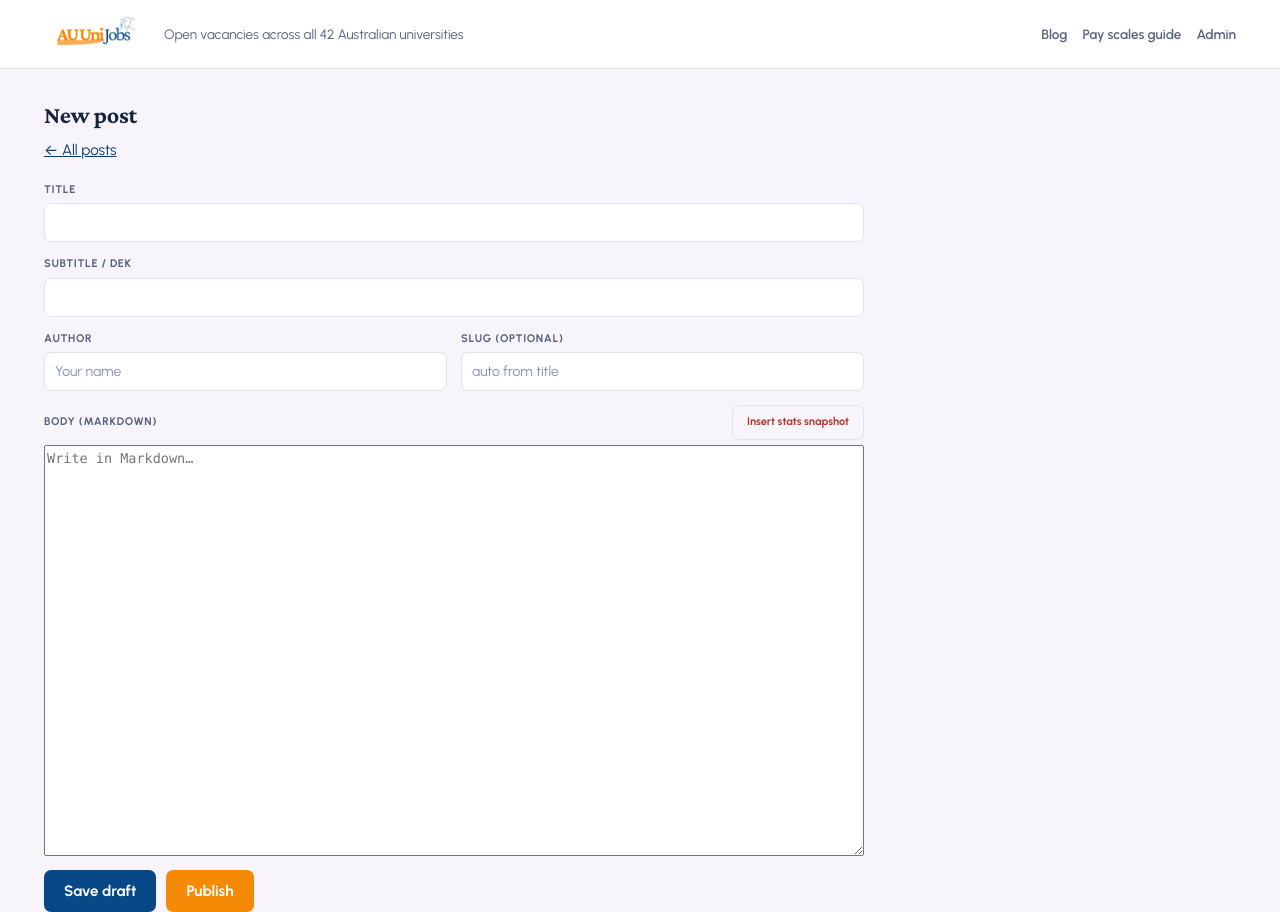
After one commit to barnandbee/c-test4, a FastAPI app: template app/web/templates/blog_edit.html in a window 1280 px wide. The commit adds this page. Run offline with FastAPI, Linux system fonts and the light colour scheme; the template is opened without the code that fills it, so the values that code supplies are empty.

Commit message:
Blog / newsletter with live-stats snapshot (#14)
- BlogPost model (Markdown source + rendered HTML, draft/published)
- Public /blog and /blog/{slug}; drafts hidden from public, previewable by admin
- Admin editor behind login: create/edit/publish/unpublish/delete, slug auto-gen
- 'Insert stats snapshot' button drops a Markdown summary of the current live board
  (totals, states, disciplines, role mix, trending title words) into a post — the
  weekly-newsletter angle
- markdown dependency; readable Crimson Pro article typography
- Nav: public 'Blog' link + admin 'Posts'; tidied header nav wrapping

63 tests pass; verified create/publish/view/stats end to end.


Claude-Session: https://claude.ai/code/session_01Q5dfwuDgTweBTADrYHTwf9

Co-authored-by: Claude <noreply@anthropic.com>

```diff
--- a/app/web/routes.py
+++ b/app/web/routes.py
@@ -439,5 +439,98 @@ def admin_featured_remove(fid: int = Form(...), session: Session = Depends(get_s
     return RedirectResponse("/admin/featured?flash=removed", status_code=303)
 
 
+# --- blog (public) -----------------------------------------------------------
+@router.get("/blog", response_class=HTMLResponse)
+def blog_index(request: Request, session: Session = Depends(get_session)):
+    from app.models import BlogPost
+    posts = list(session.scalars(
+        select(BlogPost).where(BlogPost.status == "published")
+        .order_by(desc(BlogPost.published_at))
+    ))
+    return _TEMPLATES.TemplateResponse(request, "blog_list.html", {
+        "request": request, "is_admin": is_admin(request), "posts": posts})
+
+
+@router.get("/blog/{slug}", response_class=HTMLResponse)
+def blog_post(slug: str, request: Request, session: Session = Depends(get_session)):
+    from app.models import BlogPost
+    post = session.scalar(select(BlogPost).where(BlogPost.slug == slug))
+    admin = is_admin(request)
+    if not post or (post.status != "published" and not admin):
+        return _TEMPLATES.TemplateResponse(request, "blog_missing.html",
+                                           {"request": request, "is_admin": admin}, status_code=404)
+    return _TEMPLATES.TemplateResponse(request, "blog_post.html",
+                                       {"request": request, "is_admin": admin, "post": post})
+
+
+# --- blog (admin) ------------------------------------------------------------
+@router.get("/admin/blog", response_class=HTMLResponse, dependencies=[Depends(require_admin)])
+def admin_blog(request: Request, session: Session = Depends(get_session)):
+    from app.models import BlogPost
+    posts = list(session.scalars(select(BlogPost).order_by(desc(BlogPost.updated_at))))
+    return _TEMPLATES.TemplateResponse(request, "blog_admin.html", {
+        "request": request, "is_admin": True, "posts": posts,
+        "flash": request.query_params.get("flash")})
+
+
+@router.get("/admin/blog/new", response_class=HTMLResponse, dependencies=[Depends(require_admin)])
+def admin_blog_new(request: Request):
+    return _TEMPLATES.TemplateResponse(request, "blog_edit.html",
+                                       {"request": request, "is_admin": True, "post": None})
+
+
+@router.get("/admin/blog/{pid}/edit", response_class=HTMLResponse, dependencies=[Depends(require_admin)])
+def admin_blog_edit(pid: int, request: Request, session: Session = Depends(get_session)):
+    from app.models import BlogPost
+    post = session.get(BlogPost, pid)
+    if not post:
+        return RedirectResponse("/admin/blog", status_code=303)
+    return _TEMPLATES.TemplateResponse(request, "blog_edit.html", {
+        "request": request, "is_admin": True, "post": post,
+        "flash": request.query_params.get("flash")})
+
+
+@router.post("/admin/blog/save", dependencies=[Depends(require_admin)])
+def admin_blog_save(pid: str = Form(""), title: str = Form(...), subtitle: str = Form(""),
+                    slug: str = Form(""), body_md: str = Form(""), author: str = Form(""),
+                    action: str = Form("save"), session: Session = Depends(get_session)):
+    from app.blog import render_markdown, unique_slug
+    from app.models import BlogPost
+    post = session.get(BlogPost, int(pid)) if pid else None
+    if post is None:
+        post = BlogPost()
+        session.add(post)
+    post.title = title.strip()
+    post.subtitle = subtitle.strip() or None
+    post.author = author.strip() or None
+    post.body_md = body_md
+    post.body_html = render_markdown(body_md)
+    post.slug = unique_slug(session, slug or title, exclude_id=post.id)
+    if action == "publish":
+        post.status = "published"
+        if not post.published_at:
+            post.published_at = utcnow()
+    elif action == "unpublish":
+        post.status = "draft"
+    session.commit()
+    return RedirectResponse(f"/admin/blog/{post.id}/edit?flash={action}", status_code=303)
+
+
+@router.post("/admin/blog/delete", dependencies=[Depends(require_admin)])
+def admin_blog_delete(pid: int = Form(...), session: Session = Depends(get_session)):
+    from app.models import BlogPost
+    post = session.get(BlogPost, pid)
+    if post:
+        session.delete(post)
+        session.commit()
+    return RedirectResponse("/admin/blog?flash=deleted", status_code=303)
+
+
+@router.get("/admin/blog/stats-snippet", response_class=Response, dependencies=[Depends(require_admin)])
+def admin_blog_stats(session: Session = Depends(get_session)):
+    from app.blog import build_stats_markdown
+    return Response(build_stats_markdown(session), media_type="text/plain")
+
+
 def _iso(value: dt.datetime | None) -> str | None:
     return value.isoformat() if value else None
--- a/app/web/static/style.css
+++ b/app/web/static/style.css
@@ -88,8 +88,8 @@ code { font-family: var(--mono); font-size: .88em; background: var(--surface-2);
 .brand-name { font-weight: 800; letter-spacing: .14em; font-size: 15px; }
 .brand-sep { color: var(--amber-bright); }
 .brand-tag { color: var(--ink-2); font-size: 13.5px; margin: 0; }
-.site-nav { margin-left: auto; display: flex; gap: 20px; }
-.site-nav a { text-decoration: none; color: var(--ink-2); font-size: 13.5px; font-weight: 600; }
+.site-nav { margin-left: auto; display: flex; flex-wrap: wrap; gap: 6px 15px; justify-content: flex-end; }
+.site-nav a { text-decoration: none; color: var(--ink-2); font-size: 13.5px; font-weight: 600; white-space: nowrap; }
 .site-nav a:hover { color: var(--accent-ink); }
 
 /* featured ---------------------------------------------------------------- */
@@ -311,9 +311,55 @@ table.health .num { text-align: right; }
 .tb-label { font-size: 12px; font-weight: 700; text-transform: uppercase; letter-spacing: .08em;
   color: var(--ink-2); align-self: center; }
 
+/* blog -------------------------------------------------------------------- */
+.blog-wrap { max-width: 760px; margin: 0 auto; padding: 32px 0 48px; }
+.blog-head h1 { font-size: 32px; margin: 0 0 8px; }
+.blog-head p { color: var(--ink-2); font-size: 15px; max-width: 60ch; }
+.blog-list { list-style: none; margin: 28px 0 0; padding: 0; }
+.blog-item { padding: 20px 0; border-bottom: 1px solid var(--hair); }
+.blog-item-date { font-size: 12px; text-transform: uppercase; letter-spacing: .06em; color: var(--amber); font-weight: 700; }
+.blog-item h2 { font-size: 24px; margin: 4px 0 6px; }
+.blog-item h2 a { color: var(--ink); text-decoration: none; }
+.blog-item h2 a:hover { color: var(--accent-ink); }
+.blog-dek { color: var(--ink-2); font-size: 15px; margin: 0; font-family: var(--serif); }
+.blog-by { color: var(--ink-3); font-size: 12.5px; margin: 6px 0 0; }
+
+.post-wrap { max-width: 720px; margin: 0 auto; padding: 28px 0 56px; }
+.post-back { font-size: 13px; margin: 0 0 18px; }
+.post-back a { text-decoration: none; }
+.post-title { font-size: 38px; line-height: 1.12; margin: 0 0 8px; letter-spacing: -.015em; }
+.post-dek { font-family: var(--serif); font-size: 19px; color: var(--ink-2); line-height: 1.4; margin: 0 0 12px; }
+.post-meta { font-size: 13px; color: var(--ink-3); margin: 0 0 26px; padding-bottom: 18px; border-bottom: 2px solid var(--ink); }
+.post-body { font-family: var(--serif); font-size: 18.5px; line-height: 1.65; color: var(--ink); }
+.post-body h2 { font-size: 25px; margin: 32px 0 10px; }
+.post-body h3 { font-size: 20px; margin: 26px 0 8px; }
+.post-body p { margin: 0 0 18px; }
+.post-body ul, .post-body ol { margin: 0 0 18px; padding-left: 24px; }
+.post-body li { margin: 4px 0; }
+.post-body a { color: var(--accent-ink); }
+.post-body blockquote { margin: 18px 0; padding: 4px 18px; border-left: 3px solid var(--amber-bright);
+  color: var(--ink-2); font-style: italic; }
+.post-body code { font-family: var(--mono); font-size: .85em; }
+.post-body img { border-radius: 8px; }
+
+/* blog editor */
+.blog-editor .post-form { display: flex; flex-direction: column; gap: 14px; max-width: 820px; }
+.post-form label { display: flex; flex-direction: column; gap: 5px; font-size: 11px; font-weight: 700;
+  text-transform: uppercase; letter-spacing: .06em; color: var(--ink-2); }
+.post-form input, .post-form textarea { font-family: var(--sans); text-transform: none; letter-spacing: 0;
+  font-weight: 400; font-size: 14px; }
+.post-form textarea { font-family: var(--mono); font-size: 13.5px; line-height: 1.5; resize: vertical; }
+.post-form-row { display: grid; grid-template-columns: 1fr 1fr; gap: 14px; }
+.body-label > span { display: flex; align-items: center; justify-content: space-between; }
+.mini-btn { padding: 5px 10px; font-size: 11px; }
+.post-form-actions { display: flex; gap: 10px; }
+.post-form-actions .btn-primary { width: auto; padding: 10px 20px; }
+.btn-publish { background: var(--amber-bright); }
+.btn-publish:hover { background: var(--amber); }
+
 /* nav button + pay-scales dialog ------------------------------------------ */
 .nav-btn { background: none; border: 0; font: inherit; font-size: 13.5px; font-weight: 600;
-  color: var(--ink-2); cursor: pointer; padding: 0; }
+  color: var(--ink-2); cursor: pointer; padding: 0; white-space: nowrap; }
 .nav-btn:hover { color: var(--accent-ink); }
 dialog.guide { max-width: 640px; width: calc(100% - 32px); border: 1px solid var(--hair);
   border-radius: 12px; padding: 24px 26px; color: var(--ink); background: var(--paper);
--- a/app/web/templates/base.html
+++ b/app/web/templates/base.html
@@ -25,11 +25,13 @@
       </a>
       <p class="brand-tag">Open vacancies across all 42 Australian universities</p>
       <nav class="site-nav">
+        <a href="/blog">Blog</a>
         <button type="button" class="nav-btn" onclick="document.getElementById('hew-guide').showModal()">Pay scales guide</button>
         {% if is_admin %}
           <a href="/admin">Source health</a>
           <a href="/admin/analytics">Analytics</a>
           <a href="/admin/featured">Featured</a>
+          <a href="/admin/blog">Posts</a>
           <a href="/admin/api-docs">API</a>
           <a href="/admin/logout" class="nav-logout">Log out</a>
         {% else %}
--- /dev/null
+++ b/app/web/templates/blog_edit.html
@@ -0,0 +1,57 @@
+{% extends "base.html" %}
+{% block title %}{{ 'Edit post' if post else 'New post' }} — blog admin{% endblock %}
+{% block content %}
+<div class="admin blog-editor">
+  <h1>{{ 'Edit post' if post else 'New post' }}</h1>
+  <p class="admin-summary">
+    <a href="/admin/blog">← All posts</a>
+    {% if post and post.status == 'published' %} · <a href="/blog/{{ post.slug }}" target="_blank">View live →</a>{% endif %}
+  </p>
+  {% if flash == 'save' %}<p class="banner ok">Saved.</p>{% endif %}
+  {% if flash == 'publish' %}<p class="banner ok">Published.</p>{% endif %}
+  {% if flash == 'unpublish' %}<p class="banner">Moved back to draft.</p>{% endif %}
+
+  <form method="post" action="/admin/blog/save" class="post-form">
+    {% if post %}<input type="hidden" name="pid" value="{{ post.id }}">{% endif %}
+    <label>Title
+      <input type="text" name="title" required value="{{ post.title if post else '' }}">
+    </label>
+    <label>Subtitle / dek
+      <input type="text" name="subtitle" value="{{ post.subtitle if post and post.subtitle else '' }}">
+    </label>
+    <div class="post-form-row">
+      <label>Author
+        <input type="text" name="author" value="{{ post.author if post and post.author else '' }}" placeholder="Your name">
+      </label>
+      <label>Slug (optional)
+        <input type="text" name="slug" value="{{ post.slug if post else '' }}" placeholder="auto from title">
+      </label>
+    </div>
+    <label class="body-label">
+      <span>Body (Markdown)
+        <button type="button" id="insert-stats" class="btn-ghost mini-btn">Insert stats snapshot</button>
+      </span>
+      <textarea name="body_md" id="body_md" rows="20" placeholder="Write in Markdown…">{{ post.body_md if post else '' }}</textarea>
+    </label>
+    <div class="post-form-actions">
+      <button type="submit" name="action" value="save" class="btn-primary">Save draft</button>
+      <button type="submit" name="action" value="publish" class="btn-primary btn-publish">Publish</button>
+      {% if post and post.status == 'published' %}
+      <button type="submit" name="action" value="unpublish" class="btn-ghost">Unpublish</button>
+      {% endif %}
+    </div>
+  </form>
+</div>
+{% endblock %}
+{% block scripts %}
+<script>
+  document.getElementById('insert-stats').addEventListener('click', function () {
+    fetch('/admin/blog/stats-snippet').then(function (r) { return r.text(); }).then(function (md) {
+      var ta = document.getElementById('body_md');
+      var pos = ta.selectionStart != null ? ta.selectionStart : ta.value.length;
+      ta.value = ta.value.slice(0, pos) + md + ta.value.slice(pos);
+      ta.focus();
+    });
+  });
+</script>
+{% endblock %}
--- a/requirements.txt
+++ b/requirements.txt
@@ -9,6 +9,7 @@ httpx==0.28.1
 selectolax==0.4.11
 python-multipart==0.0.32
 apscheduler==3.11.3
+markdown==3.7
 pydantic==2.13.4
 pydantic-settings==2.14.2
 pytest==9.1.1
```
Also changed, not shown: app/blog.py (added, +62 -0 lines), app/models.py (+19 -0 lines), app/web/templates/blog_admin.html (added, +35 -0 lines), app/web/templates/blog_list.html (added, +25 -0 lines), app/web/templates/blog_missing.html (added, +8 -0 lines), app/web/templates/blog_post.html (added, +16 -0 lines).
